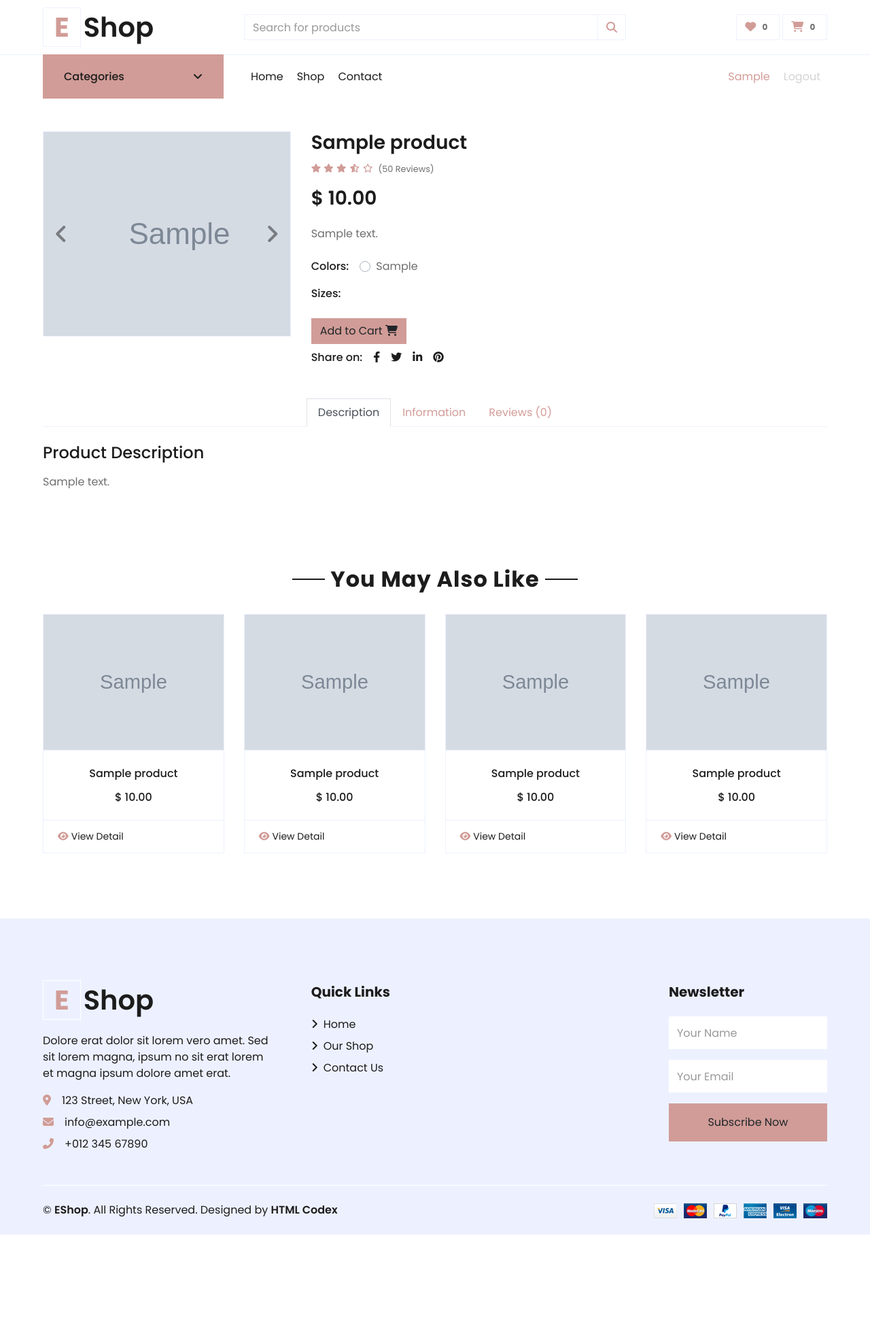
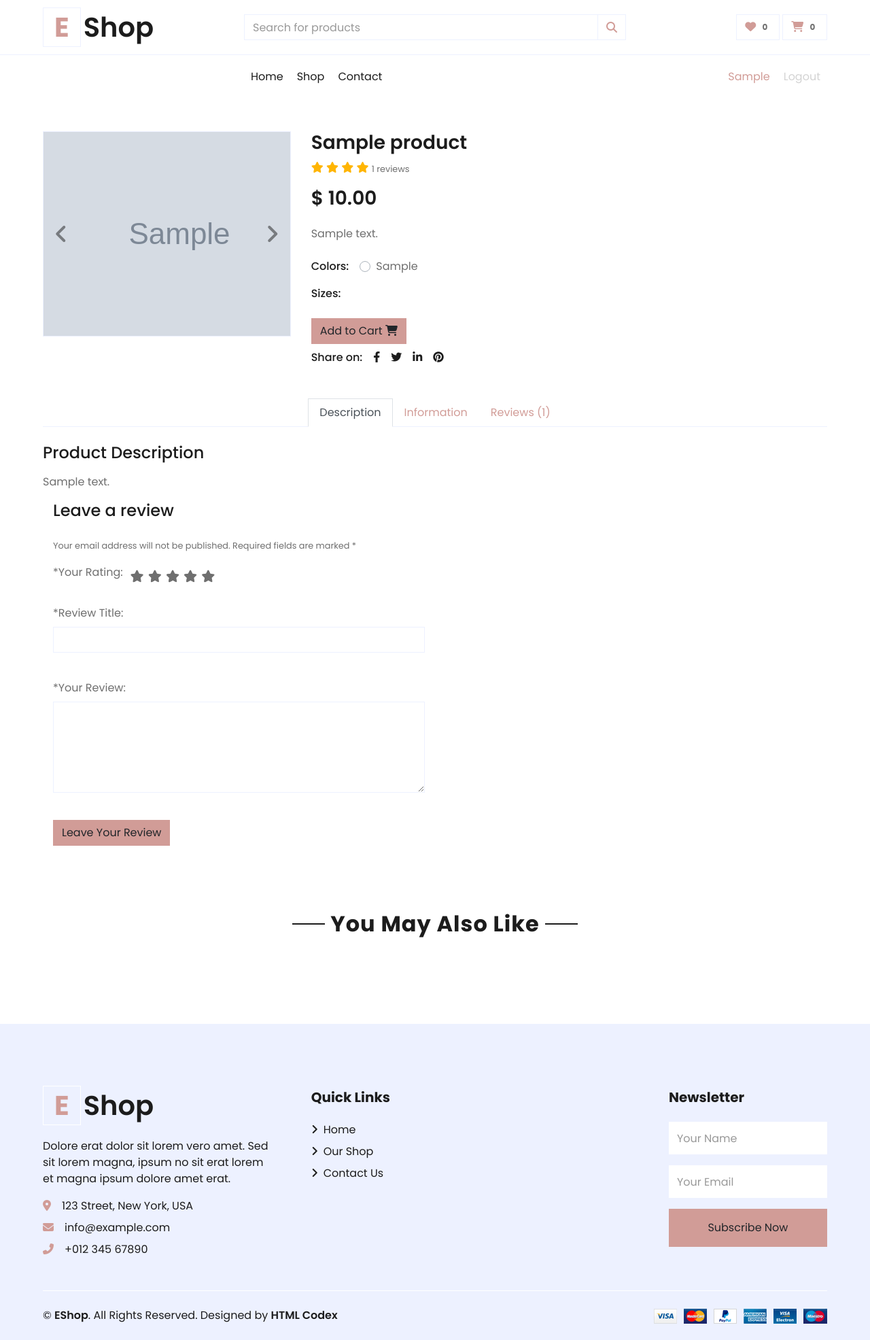
Before and after one commit to AleksKostadinov/eshop, a Django app: a page that uses templates/base/base.html in a window 1280 px wide. Shown: the whole page at 68% size. Before the commit the page ends 1816 px from the top, so only its background shows below. Run offline with Django 4.2, Linux system fonts and the light colour scheme; a user stored in the database is signed in; tables that the repository leaves empty hold one stand-in row (values such as "Sample post"); grey boxes marked "Sample" are stand-in pictures; some libraries are stand-ins or nearby versions.

Commit message:
Added Count and Average reviews; SubmitReviewView; Made changes to the ProductDetailView and template

```diff
--- a/shop_app/urls.py
+++ b/shop_app/urls.py
@@ -1,5 +1,5 @@
 from django.urls import path
-from .views import HomeListView, ShopListView, ContactView, ProductDetailView, GenderListView, CategoryListView, CategoryGenderListView, ProductSearchView
+from .views import HomeListView, ShopListView, ContactView, ProductDetailView, GenderListView, CategoryListView, CategoryGenderListView, ProductSearchView, SubmitReviewView
 
 app_name = 'shop_app'
 
@@ -12,4 +12,5 @@ urlpatterns = [
     path('shop/<slug:category_slug>/<slug:gender_slug>/', CategoryGenderListView.as_view(), name='shop_by'),
     path('contact/', ContactView.as_view(), name='contact'),
     path('search/', ProductSearchView.as_view(), name='product_search'),
+    path('submit_review/<int:product_id>/', SubmitReviewView.as_view(), name='submit_review'),
 ]
--- a/shop_app/views.py
+++ b/shop_app/views.py
@@ -1,6 +1,10 @@
-from django.shortcuts import get_object_or_404, render
-from shop_app.forms import ContactForm
-from shop_app.models import Gender, Product, Category
+from django.shortcuts import get_object_or_404, render, redirect
+from django.views import View
+
+from carts.models import CartItem
+from orders.models import OrderProduct
+from shop_app.forms import ContactForm, ReviewForm
+from shop_app.models import Gender, Product, Category, ReviewRating
 from django.views.generic import ListView, TemplateView, DetailView, FormView
 from django.urls import reverse, reverse_lazy
 from django.db.models import Count
@@ -54,10 +58,31 @@ class ShopListView(CategoryGenderBaseView, ListView):
     model = Product
 
 
+# class ProductDetailView(ProductsMixin, CategoryGenderBaseView, DetailView):
+#     template_name = 'shop_app/product_detail.html'
+#     model = Product
+#     context_object_name = 'product'
+
 class ProductDetailView(ProductsMixin, CategoryGenderBaseView, DetailView):
-    template_name = 'shop_app/product_detail.html'
-    model = Product
-    context_object_name = 'product'
+    def get(self, request, category_slug, gender_slug, slug):
+        product = Product.objects.get(slug=slug)
+        in_cart = CartItem.objects.filter(cart__user=request.user, product=product).exists()
+
+        if request.user.is_authenticated:
+            orderproduct = OrderProduct.objects.filter(user=request.user, product_id=product.id).exists()
+        else:
+            orderproduct = None
+
+        # Get the reviews
+        reviews = ReviewRating.objects.filter(product_id=product.id, status=True)
+
+        context = {
+            'product': product,
+            'in_cart': in_cart,
+            'orderproduct': orderproduct,
+            'reviews': reviews,
+        }
+        return render(request, 'shop_app/product_detail.html', context)
 
 
 class GenderListView(CategoryGenderBaseView, ListView):
@@ -130,3 +155,25 @@ class ProductSearchView(ListView):
         if query:
             return Product.objects.filter(product_name__icontains=query)
         return Product.objects.all()
+
+
+class SubmitReviewView(View):
+    def post(self, request, product_id):
+        url = request.META.get('HTTP_REFERER')
+        try:
+            review = ReviewRating.objects.get(user=request.user, product_id=product_id)
+            form = ReviewForm(request.POST, instance=review)
+            if form.is_valid():
+                form.save()
+                messages.success(request, 'Thank you! Your review has been updated.')
+        except ReviewRating.DoesNotExist:
+            form = ReviewForm(request.POST)
+            if form.is_valid():
+                data = form.save(commit=False)
+                data.ip = request.META.get('REMOTE_ADDR')
+                data.product_id = product_id
+                data.user = request.user
+                data.save()
+                messages.success(request, 'Thank you! Your review has been submitted.')
+
+        return redirect(url)
--- a/templates/base/base.html
+++ b/templates/base/base.html
@@ -10,14 +10,11 @@
     <meta content="Free HTML Templates" name="description">
 
     <!-- Favicon -->
-{#    <link href="img/favicon.ico" rel="icon">#}
     <link rel="icon" href="data:,">
 
     <!-- Google Web Fonts -->
     <link rel="preconnect" href="https://fonts.gstatic.com">
     <link href="https://fonts.googleapis.com/css2?family=Poppins:wght@100;200;300;400;500;600;700;800;900&display=swap" rel="stylesheet">
-
-
 
     <!-- Libraries Stylesheet -->
     <link href="{% static 'lib/owlcarousel/assets/owl.carousel.min.css' %}" rel="stylesheet">
@@ -28,9 +25,6 @@
 
     <!-- Font Awesome -->
     <link href="https://cdnjs.cloudflare.com/ajax/libs/font-awesome/6.4.2/css/all.min.css" rel="stylesheet">
-
-
-    {% comment %} <link rel="stylesheet" href="https://cdnjs.cloudflare.com/ajax/libs/font-awesome/4.7.0/css/font-awesome.min.css"> {% endcomment %}
 
     <!-- PayPal Script -->
     <script src="https://www.paypal.com/sdk/js?client-id=AVBSMqNtoZ1IUO6lrSe6-vm9AIV1ZKN8CgXu_nINRs80xELRs650mh3yR62groIUg-GCe59Od_EFOG6O&currency=USD"></script>
--- a/templates/shop_app/product_detail.html
+++ b/templates/shop_app/product_detail.html
@@ -35,19 +35,22 @@
                     </a>
                 </div>
             </div>
-
             <div class="col-lg-7 pb-5">
                 <h3 class="font-weight-semi-bold">{{ product.product_name }}</h3>
-                <div class="d-flex mb-3">
-                    <div class="text-primary mr-2">
-                        <small class="fas fa-star"></small>
-                        <small class="fas fa-star"></small>
-                        <small class="fas fa-star"></small>
-                        <small class="fas fa-star-half-alt"></small>
-                        <small class="far fa-star"></small>
-                    </div>
-                    <small class="pt-1">(50 Reviews)</small>
+
+
+                <div class="d-flex mb-3 rating-star">
+                    <span>
+                        <i class="fa fa-star{% if product.average_review < 0.5 %}-o{% elif product.average_review >= 0.5 and product.average_review < 1 %}-half {% endif %}" aria-hidden="true"></i>
+                        <i class="fa fa-star{% if product.average_review < 1.5 %}-o{% elif product.average_review >= 1.5 and product.average_review < 2 %}-half {% endif %}" aria-hidden="true"></i>
+                        <i class="fa fa-star{% if product.average_review < 2.5 %}-o{% elif product.average_review >= 2.5 and product.average_review < 3 %}-half {% endif %}" aria-hidden="true"></i>
+                        <i class="fa fa-star{% if product.average_review < 3.5 %}-o{% elif product.average_review >= 3.5 and product.average_review < 4 %}-half {% endif %}" aria-hidden="true"></i>
+                        <i class="fa fa-star{% if product.average_review < 4.5 %}-o{% elif product.average_review >= 4.5 and product.average_review < 5 %}-half {% endif %}" aria-hidden="true"></i>
+                        </span>
+                    <small class="pt-1"> {{product.count_review}} reviews</small>
                 </div>
+
+
                 <h3 class="font-weight-semi-bold mb-4">
                     $
                     {% if product.discounted_price %}
@@ -78,21 +81,6 @@
                             </div>
                             {% endfor %}
                     </div>
-                    {% comment %} <div class="d-flex align-items-center mb-4 pt-2">
-                        <div class="input-group quantity mr-3" style="width: 130px;">
-                            <div class="input-group-btn">
-                                <button class="btn btn-primary btn-minus" >
-                                <i class="fa fa-minus"></i>
-                                </button>
-                            </div>
-                            <input type="text" class="form-control bg-secondary text-center" value="1">
-                            <div class="input-group-btn">
-                                <button class="btn btn-primary btn-plus">
-                                    <i class="fa fa-plus"></i>
-                                </button>
-                            </div>
-                        </div>
-                    </div> {% endcomment %}
 
                     {% if product.stock <= 0 %}
                         <h5 class="text-danger">Out of Stock</h5>
@@ -129,7 +117,7 @@
                 <div class="nav nav-tabs justify-content-center border-secondary mb-4">
                     <a class="nav-item nav-link active" data-toggle="tab" href="#tab-pane-1">Description</a>
                     <a class="nav-item nav-link" data-toggle="tab" href="#tab-pane-2">Information</a>
-                    <a class="nav-item nav-link" data-toggle="tab" href="#tab-pane-3">Reviews (0)</a>
+                    <a class="nav-item nav-link" data-toggle="tab" href="#tab-pane-3">Reviews ({{product.count_review}})</a>
                 </div>
                 <div class="tab-content">
                     <div class="tab-pane fade show active" id="tab-pane-1">
@@ -174,36 +162,68 @@
                             </div>
                         </div>
                     </div>
+
                     <div class="tab-pane fade" id="tab-pane-3">
                         <div class="row">
                             <div class="col-md-6">
-                                <h4 class="mb-4">1 review for "Colorful Stylish Shirt"</h4>
-                                <div class="media mb-4">
+                                <header class="section-heading">
+                                    <h3>Customer Reviews </h3>
+                                    <div class="rating-star">
+                                        <span>
+                                            <i class="fa fa-star{% if product.average_review < 0.5 %}-o{% elif product.average_review >= 0.5 and product.average_review < 1 %}-half {% endif %}" aria-hidden="true"></i>
+                                            <i class="fa fa-star{% if product.average_review < 1.5 %}-o{% elif product.average_review >= 1.5 and product.average_review < 2 %}-half {% endif %}" aria-hidden="true"></i>
+                                            <i class="fa fa-star{% if product.average_review < 2.5 %}-o{% elif product.average_review >= 2.5 and product.average_review < 3 %}-half {% endif %}" aria-hidden="true"></i>
+                                            <i class="fa fa-star{% if product.average_review < 3.5 %}-o{% elif product.average_review >= 3.5 and product.average_review < 4 %}-half {% endif %}" aria-hidden="true"></i>
+                                            <i class="fa fa-star{% if product.average_review < 4.5 %}-o{% elif product.average_review >= 4.5 and product.average_review < 5 %}-half {% endif %}" aria-hidden="true"></i>
+                                            <span>{{product.count_review}} reviews</span>
+                                        </span>
+                                    </div>
+                                </header>
+                                <br>
+                                {% comment %} <div class="media mb-4">
                                     <a href="">
-                                        <img src="img/user.jpg" alt="Image" class="img-fluid mr-3 mt-1" style="width: 45px;">
+                                        <img src="{% static 'img/no-image-user.jpeg' %}" alt="Image" class="img-fluid mr-3 mt-1" style="width: 45px;">
                                     </a>
-                                    <div class="media-body">
-                                        <h6>John Doe<small> - <i>01 Jan 2045</i></small></h6>
-                                        <div class="text-primary mb-2">
-                                            <i class="fas fa-star"></i>
-                                            <i class="fas fa-star"></i>
-                                            <i class="fas fa-star"></i>
-                                            <i class="fas fa-star-half-alt"></i>
-                                            <i class="far fa-star"></i>
+                                <div class="media-body"> {% endcomment %}
+                                {% for review in reviews %}
+                                <article class="box mb-3">
+                                    <div class="icontext w-100">
+                                            <a href="">
+                                                <img src="{% static 'img/no-image-user.jpeg' %}" alt="Image" class="img-fluid mr-3 mt-1" style="width: 45px;">
+                                            </a>
+                                            <div class="text">
+                                                <h6 class="mb-1">{{review.user.full_name}} </h6>
+                                                <span class="date text-muted float-md-center">{{review.updated_at}} </span>
+                                                <div class="rating-star">
+                                                    <span>
+                                                        <i class="fa fa-star{% if review.rating == 0.5 %}-half{% elif review.rating < 1 %} {% endif %}" aria-hidden="true"></i>
+                                                        <i class="fa fa-star{% if review.rating == 1.5 %}-half{% elif review.rating < 2 %}-o {% endif %}" aria-hidden="true"></i>
+                                                        <i class="fa fa-star{% if review.rating == 2.5 %}-half{% elif review.rating < 3 %}-o {% endif %}" aria-hidden="true"></i>
+                                                        <i class="fa fa-star{% if review.rating == 3.5 %}-half{% elif review.rating < 4 %}-o {% endif %}" aria-hidden="true"></i>
+                                                        <i class="fa fa-star{% if review.rating == 4.5 %}-half{% elif review.rating < 5 %}-o {% endif %}" aria-hidden="true"></i>
+                                                    </span>
+                                                </div>
+                                            </div>
+                                        </div> <!-- icontext.// -->
+                                        <div class="mt-3">
+                                            <h6>{{review.subject}}</h6>
+                                            <p>
+                                                {{review.review}}
+                                            </p>
                                         </div>
-                                        <p>Diam amet duo labore stet elitr ea clita ipsum, tempor labore accusam ipsum et no at. Kasd diam tempor rebum magna dolores sed sed eirmod ipsum.</p>
-                                    </div>
+                                    </article>
+                                {% endfor %}
                                 </div>
-                            </div>
-
+                        </div>
+                        </div>
 
                             <div class="col-md-6">
-                                <form action="" method="POST">
+                                <form action="{% url 'shop_app:submit_review' product.id %}" method="POST">
                                     {% csrf_token %}
                                 <h4 class="mb-4">Leave a review</h4>
                                 <small>Your email address will not be published. Required fields are marked *</small>
                                     <div class="d-flex my-3">
-                                        <p class="mb-0 mr-2">Your Rating * :</p>
+                                        <p class="mb-0 mr-2">*Your Rating:</p>
                                         <div class="rate">
                                             <input type="radio" name="rating" id="rating10" value="5" required /><label for="rating10" title="5"></label>
                                             <input type="radio" name="rating" id="rating9" value="4.5" required /><label for="rating9" title="4.5" class="half"></label>
@@ -218,7 +238,6 @@
                                         </div>
                                     </div>
 
-
                                     <div class="form-group">
                                         <label for="message">*Review Title:</label>
                                         <input name="subject" type="text" class="form-control" required>
@@ -231,7 +250,7 @@
                                     </div>
                                     <br>
 
-                                    <div class="form-group">
+                                    {% comment %} <div class="form-group">
                                         <label for="name">*Your Name:</label>
                                         <input type="text" class="form-control" id="name" required>
                                     </div>
@@ -239,24 +258,19 @@
                                     <div class="form-group">
                                         <label for="email">*Your Email:</label>
                                         <input type="email" class="form-control" id="email" required>
-                                    </div>
+                                    </div> {% endcomment %}
 
-                                    {% comment %} <div class="form-group mb-0">
-                                        <input type="submit" value="Leave Your Review" class="btn btn-primary px-3">
-                                    </div> {% endcomment %}
 
                                     {% if user.is_authenticated %}
 							            {% if orderproduct %}
-                                            <input type="submit" value="Submit Review" class="btn btn-primary">
+                                            <input type="submit" value="Leave Your Review" class="btn btn-primary">
                                         {% else %}
                                             <p>You must purchase this product to post a review.</p>
                                         {% endif %}
                                     {% else %}
                                         <p>You must be logged in to post a review. <span><a href="{% url 'accounts:login' %}">Login now</a></span></p>
                                     {% endif %}
-
                                 </form>
-
                             </div>
                         </div>
                     </div>
```
Also changed, not shown: shop_app/models.py (+18 -3 lines), static/bootstrap-shop-template.jpg (deleted), static/img/no-image-user.jpeg (added).
